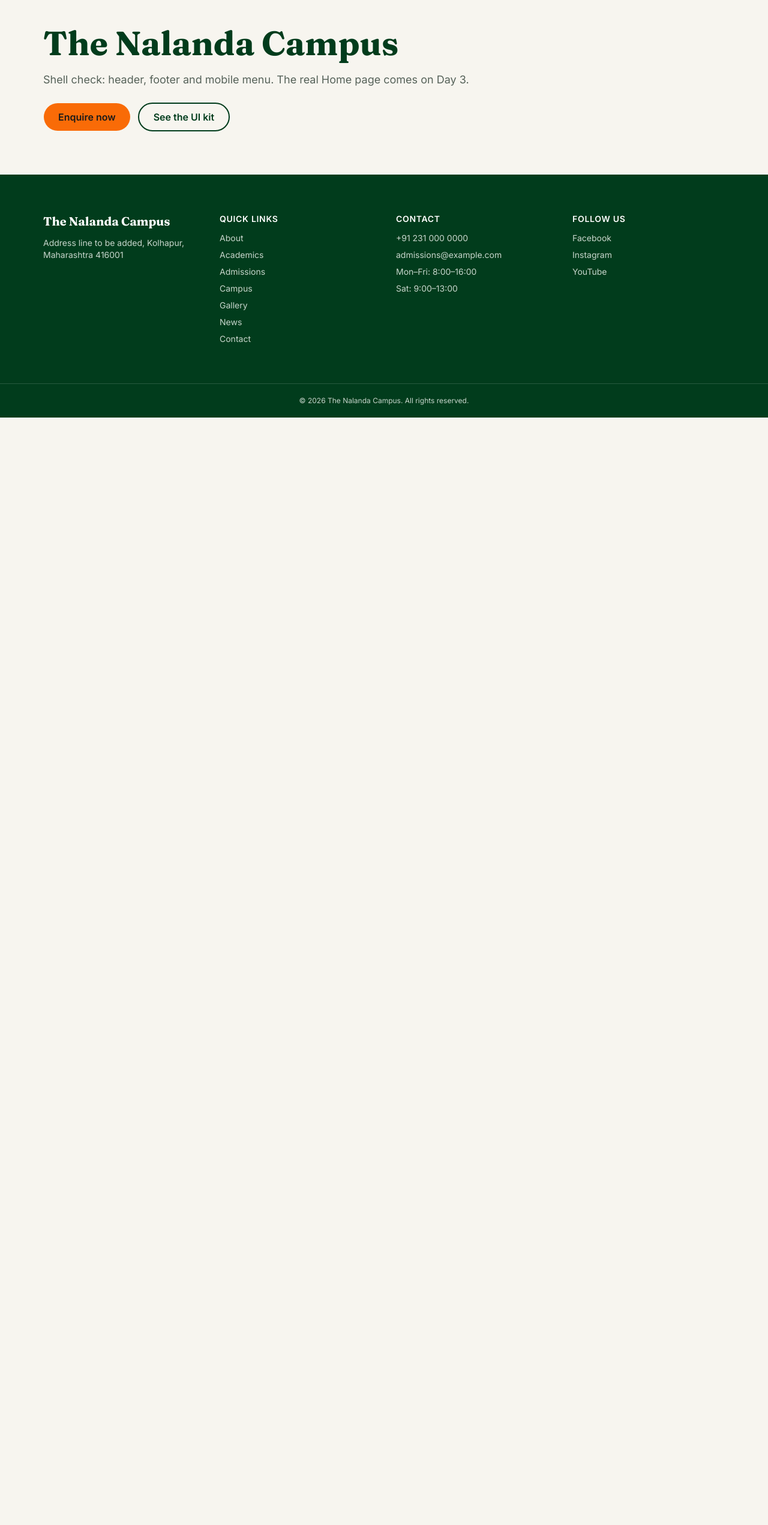
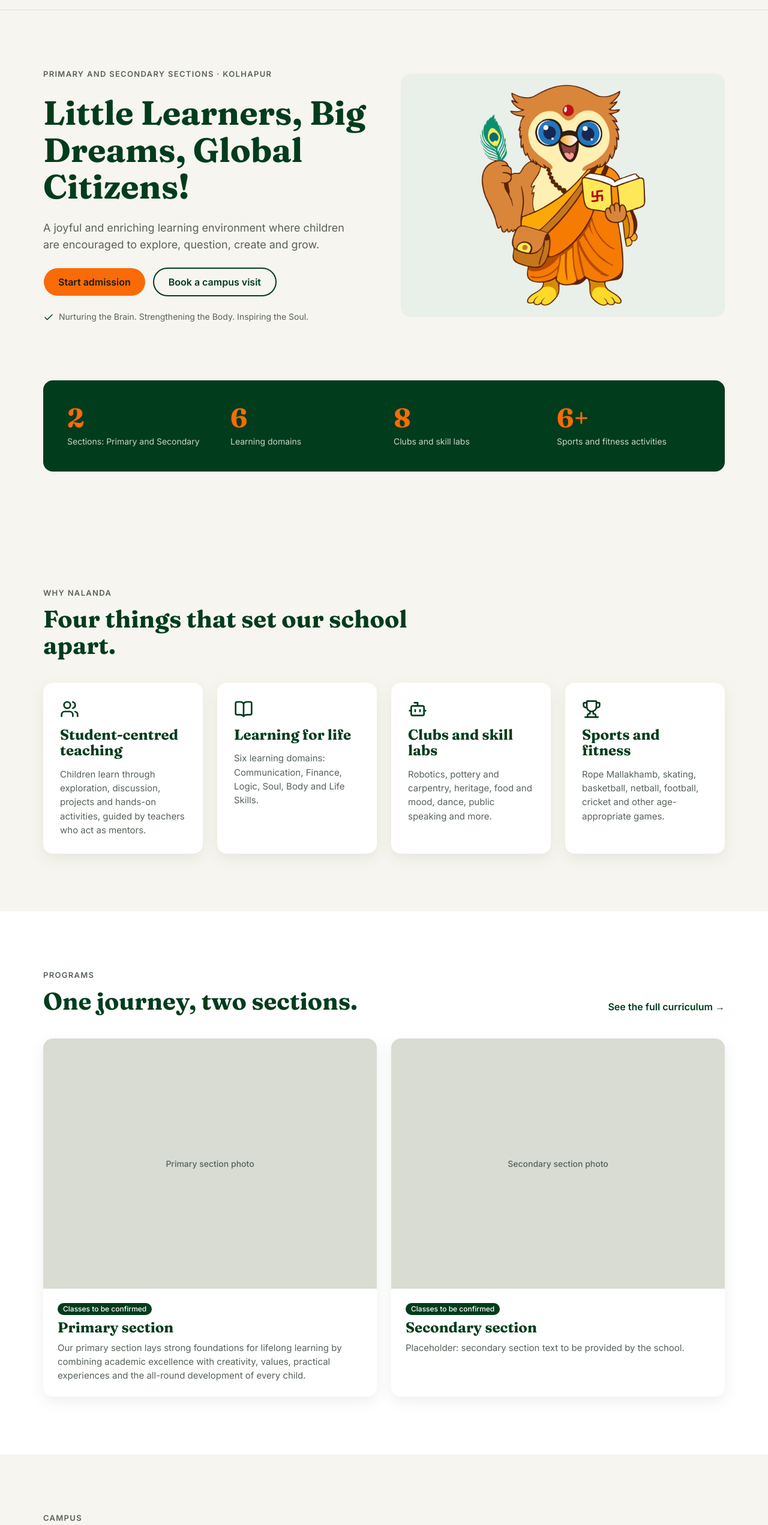
Before and after one commit to srusht-i19/nalanda-school-website, a Next.js app: page / in a window 1280 px wide. Shown: the part 104-2646 px from the top of the page at 60% size. Before the commit the page ends 800 px from the top, so only its background shows below. Built offline with nearby package versions, Linux system fonts and the light colour scheme.

Commit message:
Day 3: Home page

```diff
--- a/app/layout.tsx
+++ b/app/layout.tsx
@@ -4,6 +4,7 @@ import "./globals.css";
 import { Footer } from "@/components/sections/footer";
 import { Header } from "@/components/sections/header";
 import { school } from "@/content/school";
+import { AnnouncementBar } from "@/components/sections/announcement-bar";
 
 const fraunces = Fraunces({
   subsets: ["latin"],
@@ -36,6 +37,8 @@ export default function RootLayout({
         >
           Skip to content
         </a>
+        <AnnouncementBar />
+
         <Header />
         <main id="content" className="flex-1">
           {children}
--- a/app/page.tsx
+++ b/app/page.tsx
@@ -1,21 +1,23 @@
-import { Container } from "@/components/ui/container";
-import { LinkButton } from "@/components/ui/link-button";
-import { school } from "@/content/school";
+import { CampusStrip } from "@/components/sections/campus-strip";
+import { CtaBand } from "@/components/sections/cta-band";
+import { EventsList } from "@/components/sections/events-list";
+import { HomeHero } from "@/components/sections/home-hero";
+import { ProgramCards } from "@/components/sections/program-cards";
+import { StatsStrip } from "@/components/sections/stats-strip";
+import { Testimonials } from "@/components/sections/testimonials";
+import { WhyUs } from "@/components/sections/why-us";
 
 export default function Home() {
   return (
-    <Container className="py-16">
-      <h1>{school.name}</h1>
-      <p className="text-muted-foreground mt-4 text-lg">
-        Shell check: header, footer and mobile menu. The real Home page comes on
-        Day 3.
-      </p>
-      <div className="mt-6 flex flex-wrap gap-3">
-        <LinkButton href="/admissions">Enquire now</LinkButton>
-        <LinkButton href="/kit" variant="outline">
-          See the UI kit
-        </LinkButton>
-      </div>
-    </Container>
+    <>
+      <HomeHero />
+      <StatsStrip />
+      <WhyUs />
+      <ProgramCards />
+      <CampusStrip />
+      <EventsList />
+      <Testimonials />
+      <CtaBand />
+    </>
   );
 }
--- /dev/null
+++ b/components/sections/campus-strip.tsx
@@ -0,0 +1,23 @@
+import Link from "next/link";
+import { ImageFrame } from "@/components/ui/image-frame";
+import { Section } from "@/components/ui/section";
+import { SectionHeading } from "@/components/ui/section-heading";
+import { clubs, facilities } from "@/content/facilities";
+import { home } from "@/content/home";
+
+export function CampusStrip() {
+  const items = [...facilities, ...clubs].slice(0, 4);
+  return (
+    <Section>
+      <SectionHeading eyebrow={home.campus.eyebrow} title={home.campus.title} />
+      <div className="mt-10 grid grid-cols-2 gap-4 min-[900px]:grid-cols-4">
+        {items.map((f) => (
+          <ImageFrame key={f.id} src={f.image} alt={f.title} ratio="3/4" />
+        ))}
+      </div>
+      <Link href="/campus" className="mt-8 inline-block font-semibold">
+        {home.campus.linkLabel}
+      </Link>
+    </Section>
+  );
+}
--- /dev/null
+++ b/components/sections/events-list.tsx
@@ -0,0 +1,52 @@
+import Link from "next/link";
+import { Section } from "@/components/ui/section";
+import { SectionHeading } from "@/components/ui/section-heading";
+import { home } from "@/content/home";
+import { eventParts, upcomingEvents } from "@/lib/events";
+
+export function EventsList() {
+  const items = upcomingEvents(3);
+  return (
+    <Section tone="white">
+      <div className="flex flex-wrap items-end justify-between gap-6">
+        <SectionHeading
+          eyebrow={home.events.eyebrow}
+          title={home.events.title}
+        />
+        <Link href="/news" className="font-semibold">
+          {home.events.linkLabel}
+        </Link>
+      </div>
+      {items.length === 0 ? (
+        <p className="text-muted-foreground mt-10">{home.events.empty}</p>
+      ) : (
+        <div className="mt-10 grid gap-6 min-[900px]:grid-cols-3">
+          {items.map((e) => {
+            const { day, month } = eventParts(e.date);
+            return (
+              <article
+                key={e.id}
+                className="rounded-card border-line bg-surface-2 flex items-start gap-5 border p-6"
+              >
+                <div className="bg-surface min-w-16 rounded-[12px] px-3.5 py-2.5 text-center">
+                  <div className="font-heading text-primary text-[28px] leading-none font-bold">
+                    {day}
+                  </div>
+                  <div className="text-muted-foreground text-xs font-semibold uppercase">
+                    {month}
+                  </div>
+                </div>
+                <div className="flex flex-col gap-1.5">
+                  <h3 className="text-xl">{e.title}</h3>
+                  <p className="text-muted-foreground text-sm">
+                    {e.description}
+                  </p>
+                </div>
+              </article>
+            );
+          })}
+        </div>
+      )}
+    </Section>
+  );
+}
--- /dev/null
+++ b/components/sections/home-hero.tsx
@@ -0,0 +1,45 @@
+import { Check } from "lucide-react";
+import { Container } from "@/components/ui/container";
+import { ImageFrame } from "@/components/ui/image-frame";
+import { LinkButton } from "@/components/ui/link-button";
+import { home } from "@/content/home";
+
+export function HomeHero() {
+  const { hero } = home;
+  return (
+    <section className="py-16 min-[900px]:py-24">
+      <Container className="grid items-center gap-10 min-[900px]:grid-cols-2 min-[900px]:gap-14">
+        <div className="flex flex-col gap-6">
+          <p className="text-muted-foreground text-[13px] font-semibold tracking-[0.1em] uppercase">
+            {hero.eyebrow}
+          </p>
+          <h1>{hero.title}</h1>
+          <p className="text-muted-foreground max-w-[520px] text-lg">
+            {hero.lead}
+          </p>
+          <div className="flex flex-wrap gap-3">
+            <LinkButton href="/admissions">Start admission</LinkButton>
+            <LinkButton href="/contact" variant="outline">
+              Book a campus visit
+            </LinkButton>
+          </div>
+          <p className="text-muted-foreground flex items-start gap-2 text-sm">
+            <Check
+              aria-hidden="true"
+              className="text-primary mt-0.5 h-[18px] w-[18px] shrink-0"
+            />
+            {hero.check}
+          </p>
+        </div>
+        <ImageFrame
+          src={hero.image}
+          alt={hero.imageAlt}
+          ratio="4/3"
+          fit="contain"
+          priority
+          className="bg-secondary"
+        />
+      </Container>
+    </section>
+  );
+}
--- /dev/null
+++ b/components/sections/program-cards.tsx
@@ -0,0 +1,43 @@
+import Link from "next/link";
+import { Badge } from "@/components/ui/badge";
+import { ImageFrame } from "@/components/ui/image-frame";
+import { Section } from "@/components/ui/section";
+import { SectionHeading } from "@/components/ui/section-heading";
+import { home } from "@/content/home";
+import { programs } from "@/content/programs";
+
+export function ProgramCards() {
+  return (
+    <Section tone="white">
+      <div className="flex flex-wrap items-end justify-between gap-6">
+        <SectionHeading
+          eyebrow={home.programs.eyebrow}
+          title={home.programs.title}
+        />
+        <Link href="/academics" className="font-semibold">
+          {home.programs.linkLabel}
+        </Link>
+      </div>
+      <div className="mt-10 grid gap-6 min-[900px]:grid-cols-2">
+        {programs.map((p) => (
+          <Link
+            key={p.id}
+            href="/academics"
+            className="rounded-card bg-surface-2 text-ink shadow-card hover:text-ink flex flex-col overflow-hidden"
+          >
+            <ImageFrame
+              alt={`${p.label} photo`}
+              ratio="4/3"
+              className="rounded-none"
+            />
+            <div className="flex flex-col gap-2 p-6">
+              <Badge className="w-fit">{p.ages}</Badge>
+              <h3>{p.label}</h3>
+              <p className="text-muted-foreground text-[15px]">{p.intro}</p>
+            </div>
+          </Link>
+        ))}
+      </div>
+    </Section>
+  );
+}
--- /dev/null
+++ b/components/sections/stats-strip.tsx
@@ -0,0 +1,17 @@
+import { Container } from "@/components/ui/container";
+import { StatCard } from "@/components/ui/stat-card";
+import { home } from "@/content/home";
+
+export function StatsStrip() {
+  return (
+    <section className="pb-16 min-[900px]:pb-24">
+      <Container>
+        <div className="rounded-card bg-primary grid grid-cols-2 gap-8 p-8 min-[900px]:grid-cols-4 min-[900px]:p-10">
+          {home.stats.map((s) => (
+            <StatCard key={s.label} value={s.value} label={s.label} />
+          ))}
+        </div>
+      </Container>
+    </section>
+  );
+}
--- /dev/null
+++ b/components/sections/testimonials.tsx
@@ -0,0 +1,44 @@
+import { Section } from "@/components/ui/section";
+import { SectionHeading } from "@/components/ui/section-heading";
+import { home } from "@/content/home";
+import { testimonials } from "@/content/testimonials";
+
+export function Testimonials() {
+  return (
+    <Section>
+      <SectionHeading
+        eyebrow={home.testimonials.eyebrow}
+        title={home.testimonials.title}
+      />
+      <div
+        role="region"
+        aria-label="Parent testimonials"
+        tabIndex={0}
+        className="-mx-5 mt-6 flex snap-x snap-mandatory gap-4 overflow-x-auto px-5 py-4 min-[900px]:mx-0 min-[900px]:mt-10 min-[900px]:grid min-[900px]:grid-cols-3 min-[900px]:gap-6 min-[900px]:overflow-visible min-[900px]:px-0 min-[900px]:py-0"
+      >
+        {testimonials.map((t) => (
+          <blockquote
+            key={t.id}
+            className="rounded-card bg-surface-2 shadow-card flex w-[280px] shrink-0 snap-start flex-col gap-4 p-7 min-[900px]:w-auto"
+          >
+            <p className="text-[17px]">&ldquo;{t.quote}&rdquo;</p>
+            <footer className="flex items-center gap-3">
+              <div
+                aria-hidden="true"
+                className="bg-placeholder text-primary flex h-11 w-11 items-center justify-center rounded-full text-sm font-semibold"
+              >
+                {t.name.charAt(0)}
+              </div>
+              <div>
+                <div className="text-sm font-semibold">{t.name}</div>
+                <div className="text-muted-foreground text-[13px]">
+                  {t.relation}
+                </div>
+              </div>
+            </footer>
+          </blockquote>
+        ))}
+      </div>
+    </Section>
+  );
+}
--- /dev/null
+++ b/components/sections/why-us.tsx
@@ -0,0 +1,35 @@
+import { BookOpen, Bot, Trophy, Users, type LucideIcon } from "lucide-react";
+import { Section } from "@/components/ui/section";
+import { SectionHeading } from "@/components/ui/section-heading";
+import { home, type IconName } from "@/content/home";
+
+const icons: Record<IconName, LucideIcon> = {
+  users: Users,
+  book: BookOpen,
+  bot: Bot,
+  trophy: Trophy,
+};
+
+export function WhyUs() {
+  const { whyUs } = home;
+  return (
+    <Section className="pt-0">
+      <SectionHeading eyebrow={whyUs.eyebrow} title={whyUs.title} />
+      <div className="mt-10 grid gap-6 min-[640px]:grid-cols-2 min-[900px]:grid-cols-4">
+        {whyUs.cards.map((c) => {
+          const Icon = icons[c.icon];
+          return (
+            <div
+              key={c.title}
+              className="rounded-card bg-surface-2 shadow-card flex flex-col gap-3.5 p-7"
+            >
+              <Icon aria-hidden="true" className="text-primary h-8 w-8" />
+              <h3>{c.title}</h3>
+              <p className="text-muted-foreground text-[15px]">{c.text}</p>
+            </div>
+          );
+        })}
+      </div>
+    </Section>
+  );
+}
--- a/components/ui/image-frame.tsx
+++ b/components/ui/image-frame.tsx
@@ -12,6 +12,7 @@ type Props = {
   alt: string;
   src?: string;
   ratio?: keyof typeof ratios;
+  fit?: "cover" | "contain";
   priority?: boolean;
   className?: string;
 };
@@ -20,6 +21,7 @@ export function ImageFrame({
   alt,
   src,
   ratio = "4/3",
+  fit = "cover",
   priority,
   className,
 }: Props) {
@@ -38,7 +40,7 @@ export function ImageFrame({
           fill
           priority={priority}
           sizes="(min-width: 900px) 50vw, 100vw"
-          className="object-cover"
+          className={fit === "contain" ? "object-contain p-4" : "object-cover"}
         />
       ) : (
         <div
--- a/content/home.ts
+++ b/content/home.ts
@@ -31,7 +31,9 @@ export const home = {
     title: "Little Learners, Big Dreams, Global Citizens!",
     lead: "A joyful and enriching learning environment where children are encouraged to explore, question, create and grow.",
     check: "Nurturing the Brain. Strengthening the Body. Inspiring the Soul.",
-    imageAlt: "Placeholder photo: students at FIA – The Nalanda Campus",
+    image: "/images/hero.webp",
+    imageAlt:
+      "Nalanda's owl mascot dressed as a scholar, holding a book and a peacock feather",
   },
   // TODO: replace with years, students, teacher ratio and results once the school sends them
   stats: [
```
Also changed, not shown: public/images/hero.webp (added).
